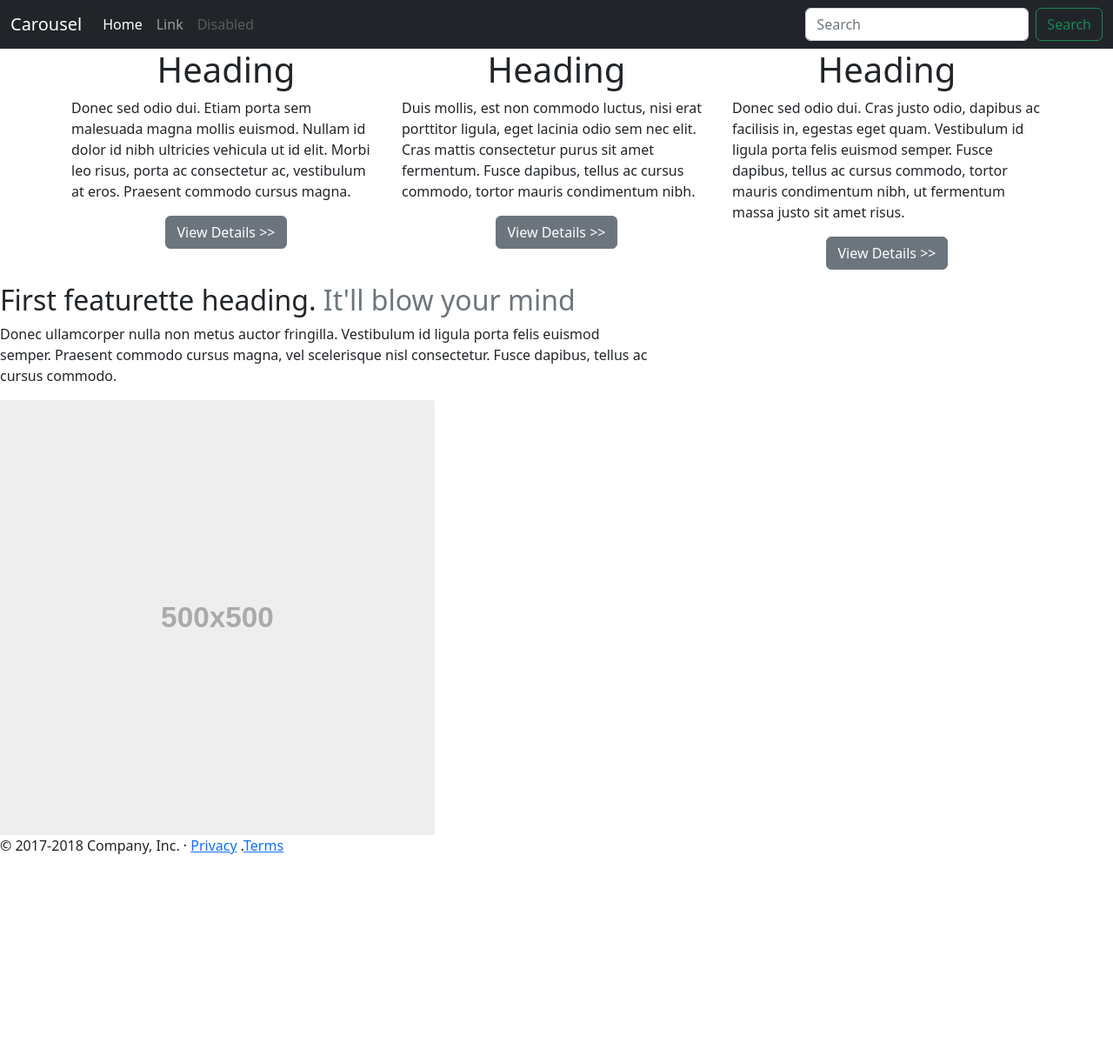
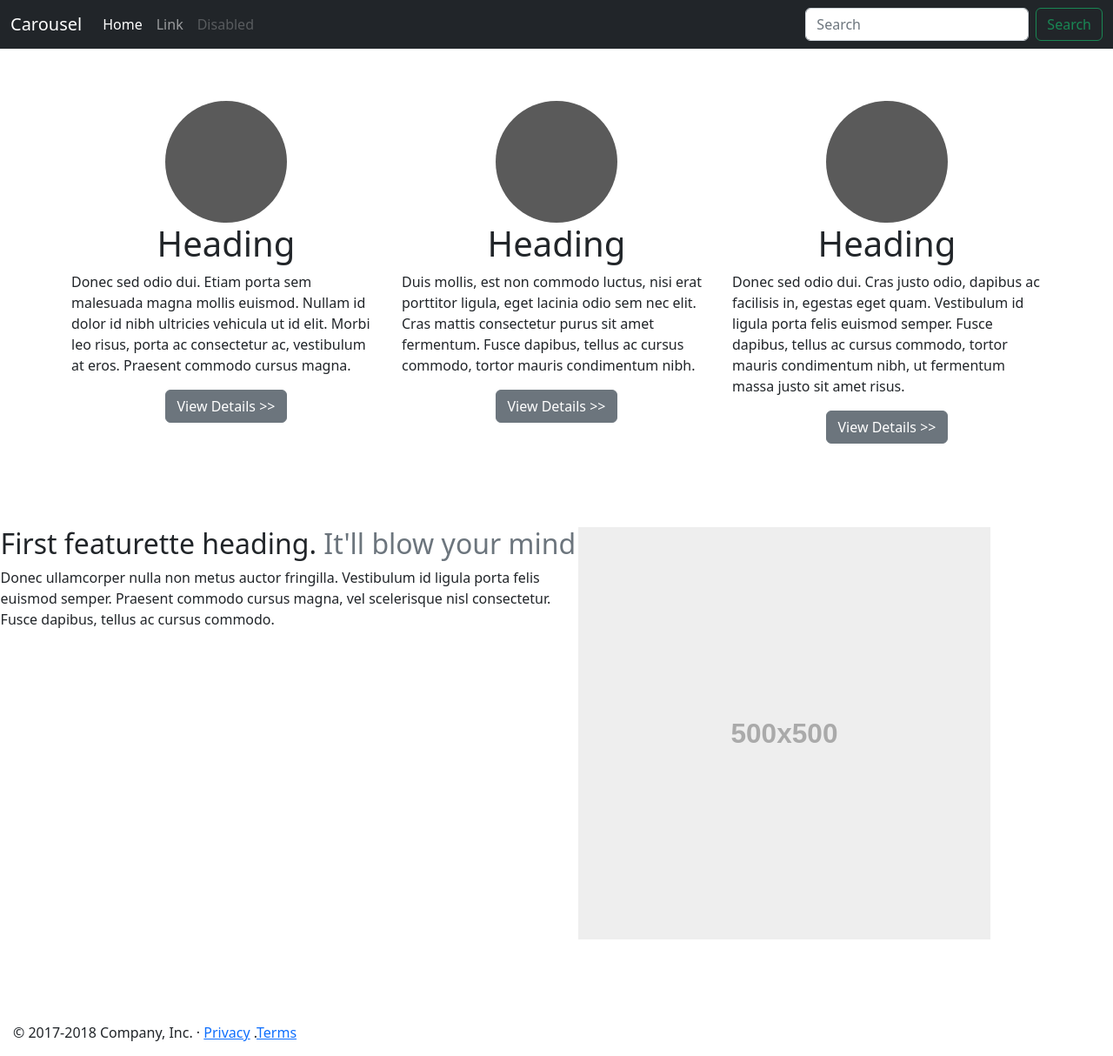
Before and after one commit to Miechael888/Binar-FER1-FD4-Bootstrap, a plain HTML site: page challenge.html in a window 1280 px wide. Shown: the whole page at 87% size. Before the commit the page ends 984 px from the top, so only its background shows below. Drawn offline with nearby package versions, Linux system fonts and the light colour scheme.

Commit message:
Update style2.css

```diff
--- a/style2.css
+++ b/style2.css
@@ -1,41 +1,50 @@
-.round-img {
-  width: 140px;
-  height: 140px;
-  border-radius: 50%;
-  background-color: grey;
+.container {
+  margin-top: 60px;
 }
-
-.container {
-  max-width: 100%;
-}
-
-.row {
+.container .row {
   display: flex;
+  justify-content: center;
   flex-wrap: wrap;
 }
 
-.col-md-4 {
-  flex: 33.3%;
+.round-image {
+  background-color: #5a5a5a;
+  border-radius: 100%;
+  height: 140px;
+  width: 140px;
 }
 
-.col-md-12 {
-  flex: 100%;
+.feature {
+  display: flex;
+  flex-wrap: wrap;
+  padding-top: 80px;
+  padding-bottom: 80px;
+  max-width: 1140px;
+  justify-content: center;
 }
 
-.col-md-6 {
-  flex: 50%;
+.col-md-7 {
+  max-width: 58.3%;
 }
 
-@media (max-width: 700px) {
-  .col-sm-4 {
-    flex: 33.3%;
-  }
+.col-md-5 {
+  display: flex;
+  max-width: 41.6%;
+}
 
-  .col-sm-12 {
-    flex: 100%;
-  }
+.footer {
+  width: 100%;
+  padding: 15px;
+  margin: auto;
+}
 
-  .col-sm-6 {
-    flex: 50%;
+.float-right {
+  margin-top: 0;
+  margin-bottom: 1rem;
+}
+
+@media (max-width: 768px) {
+  .footer {
+    text-align: center;
   }
 }
```
